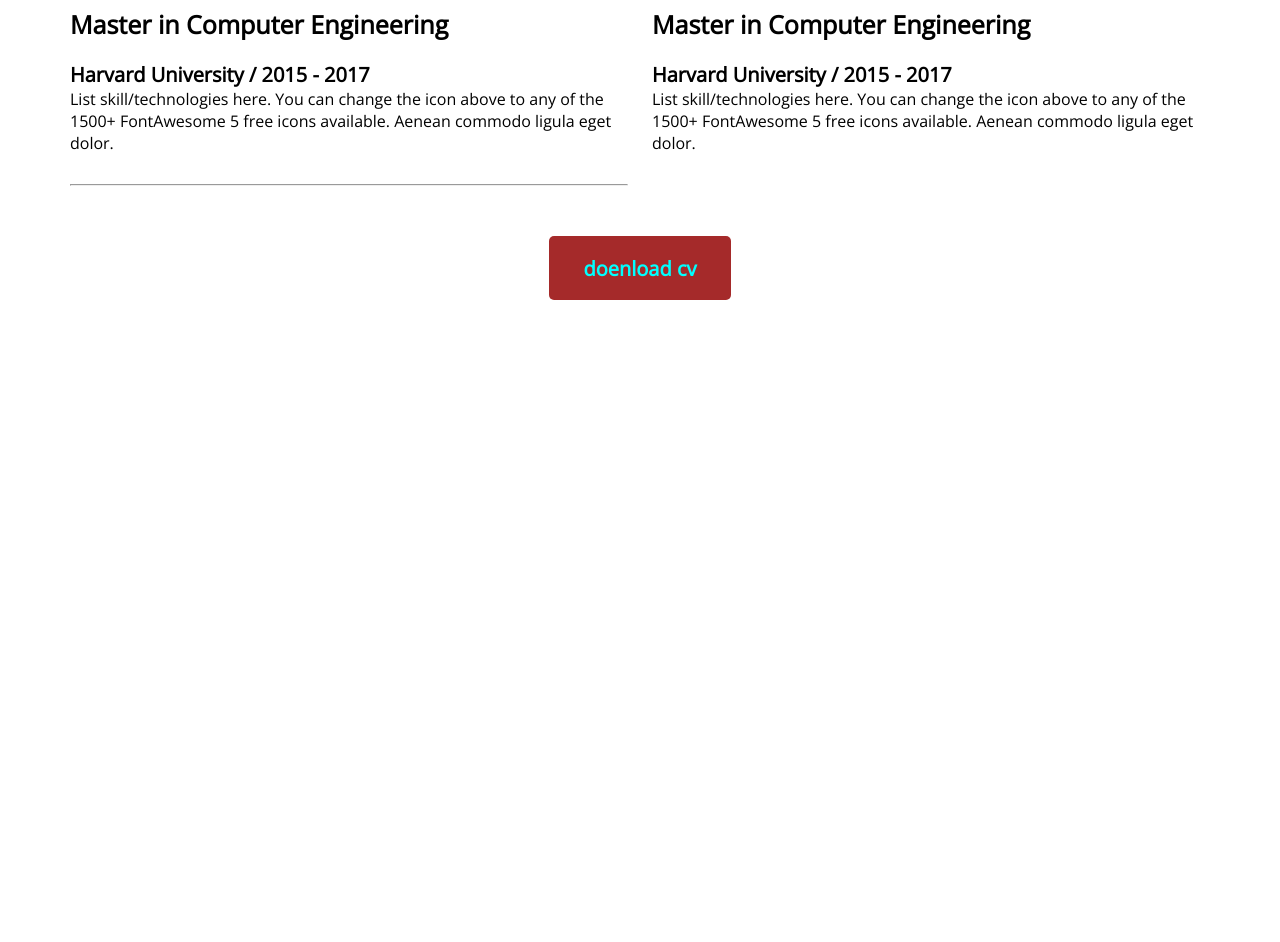
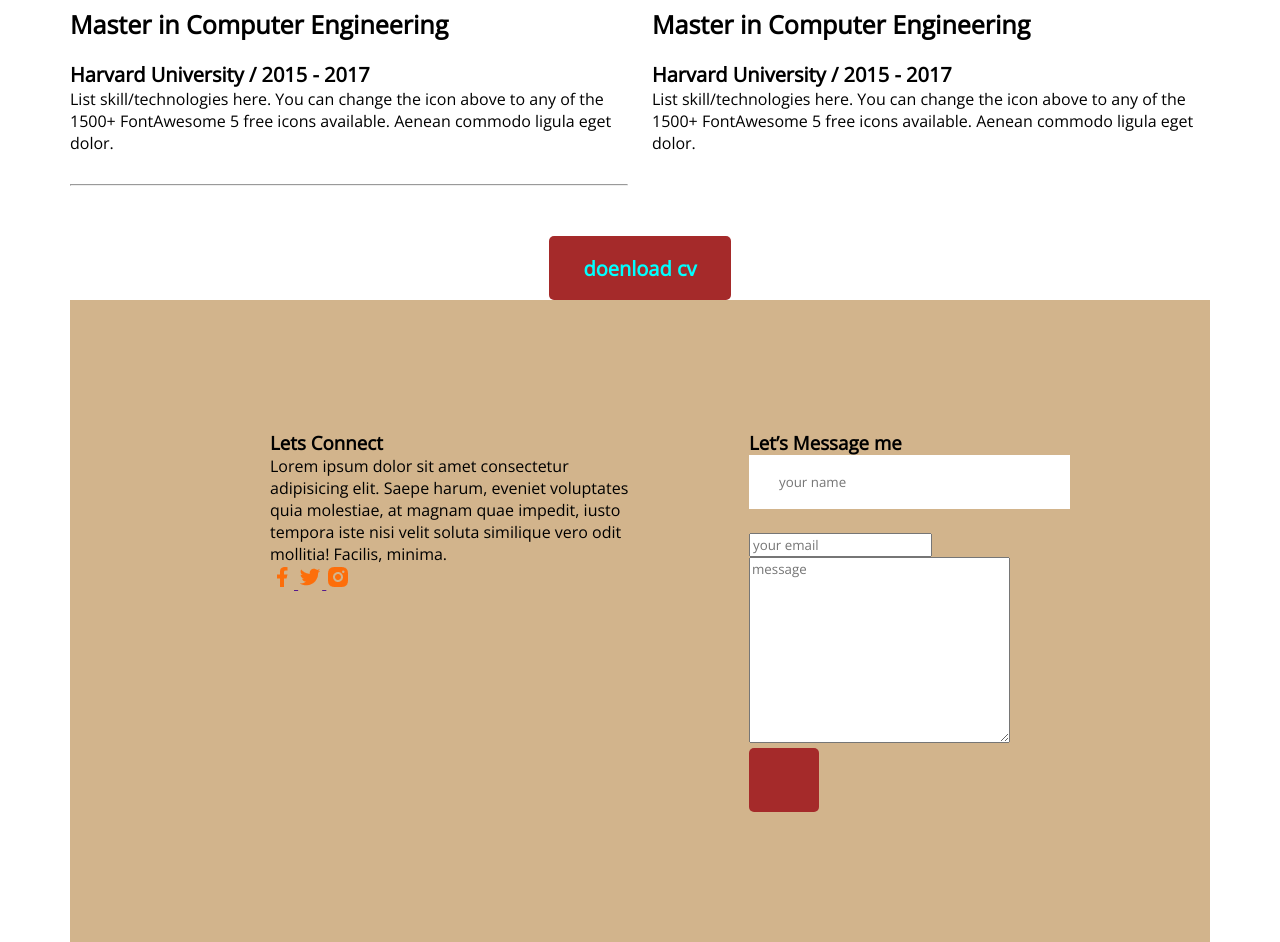
Before and after one commit to suchona123/developer-portfolio, a plain HTML site: page index.html in a window 1280 px wide. Shown: the part 2339-3281 px from the top of the page. Before the commit the page ends 2639 px from the top, so only its background shows below. Drawn offline with nearby package versions, Linux system fonts and the light colour scheme.

Commit message:
contact added

```diff
--- a/index.html
+++ b/index.html
@@ -132,9 +132,33 @@
             <div class="resume-button">
                 <button class="btn-primary">doenload cv</button>
             </div>
+        </section>
+        <!-- contact section -->
+        <section class="contact">
+            <div>
+                <h3 class="section-title">Lets Connect</h3>
+                <p>Lorem ipsum dolor sit amet consectetur adipisicing elit. Saepe harum, eveniet voluptates quia molestiae, at magnam quae impedit, iusto tempora iste nisi velit soluta similique vero odit mollitia! Facilis, minima.</p>
+                <a href="">
+                    <img src="images/icons/facebook.png" alt="">
+                </a>
+                <a href="">
+                    <img src="images/icons/twitter.png" alt="">
+                </a>
+                <a href="">
+                    <img src="images/icons/insta.png" alt="">
+                </a>
+            </div>
+            <div>
+                <h3 class="section-title">Let’s Message me</h3>
+                <form action="">
+                    <input type="text" name="" id="" placeholder="your name">
+                    <input type="email" name="" id="" placeholder="your email">
+                    <textarea name="" id="" cols="30" rows="10" placeholder="message" ></textarea>
+                    <input class="btn-primary" type="submit" value="">
+                </form>
 
+            </div>
         </section>
-
 
 
     </main>
--- a/styles/portfolio.css
+++ b/styles/portfolio.css
@@ -160,3 +160,19 @@ main{
     margin-top: 50px;
     text-align: center;
 }
+/* contact styles */
+.contact{
+    display: flex;
+    gap: 100px;
+    background: tan;
+    padding: 130px 200px;
+}
+.contact .section-title{
+    text-align: left;
+}
+.contact input[type="text"], input[type="email"] textarea{
+    margin-bottom: 24px;
+    border: 0;
+    width: 100%;
+    padding: 18px 30px;
+}
```
